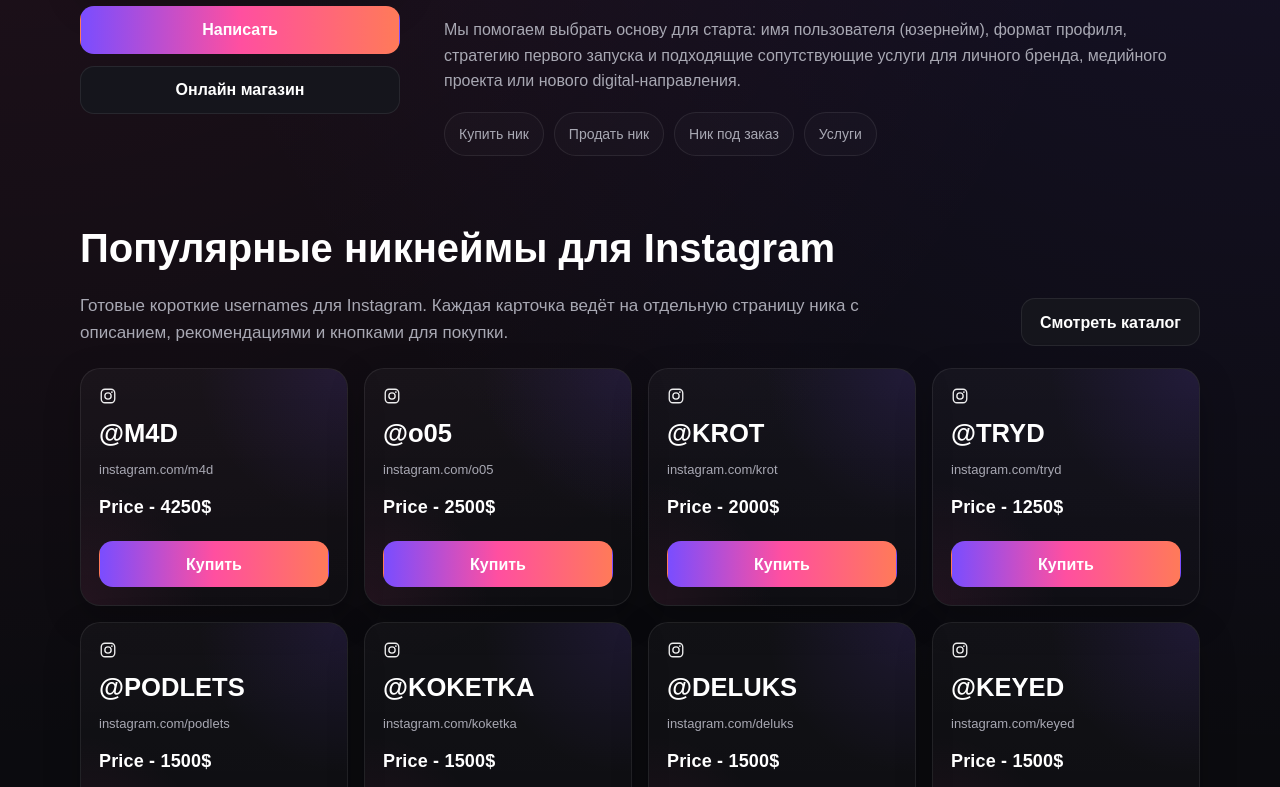
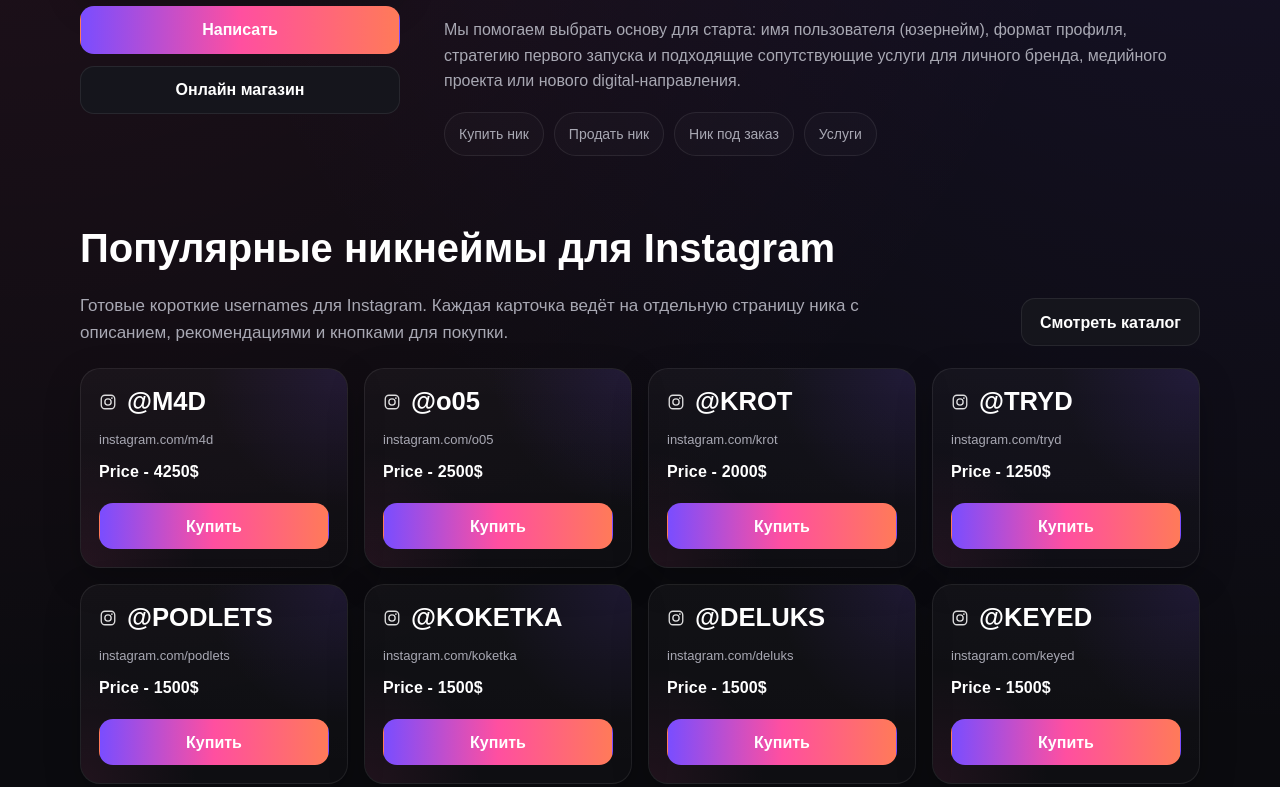
Before and after one commit to TheSovaDigital/sovazone, a plain HTML site: page index.html in a window 1280 px wide. Shown: the part 409-1196 px from the top of the page. Drawn offline with Linux system fonts and the light colour scheme.

Commit message:
Update styles.css

```diff
--- a/styles.css
+++ b/styles.css
@@ -379,7 +379,7 @@
   display: flex;
   flex-direction: column;
   justify-content: space-between;
-  min-height: 238px;
+  min-height: 200px;
   padding: 18px;
   border-radius: 20px;
   border: 1px solid var(--line);
@@ -406,15 +406,22 @@
   z-index: 1;
 }
 
+.username-title-row {
+  display: flex;
+  align-items: center;
+  gap: 10px;
+  margin-bottom: 10px;
+}
+
 .username-platform {
   display: inline-flex;
   align-items: center;
-  gap: 8px;
-  margin-bottom: 14px;
-  color: var(--muted);
-  font-size: 12px;
-  letter-spacing: 0.08em;
-  text-transform: uppercase;
+  justify-content: center;
+  flex: 0 0 auto;
+  width: 18px;
+  height: 18px;
+  color: #ffffff;
+  opacity: 0.92;
 }
 
 .platform-icon {
@@ -434,7 +441,7 @@
 }
 
 .username-name {
-  margin: 0 0 8px;
+  margin: 0;
   font-size: clamp(22px, 2vw, 28px);
   font-weight: 700;
   line-height: 1.1;
@@ -443,7 +450,7 @@
 
 .username-link {
   display: inline-block;
-  margin-bottom: 14px;
+  margin-bottom: 12px;
   color: var(--muted);
   font-size: 13px;
   line-height: 1.4;
@@ -455,19 +462,12 @@
   color: var(--text);
 }
 
-.username-price-label {
-  margin-bottom: 4px;
-  color: var(--muted);
-  font-size: 12px;
-  letter-spacing: 0.06em;
-  text-transform: uppercase;
-}
-
 .username-price {
   color: var(--text);
-  font-size: 18px;
+  font-size: 16px;
   font-weight: 700;
   letter-spacing: 0.01em;
+  line-height: 1.4;
 }
 
 .username-buy {
```
